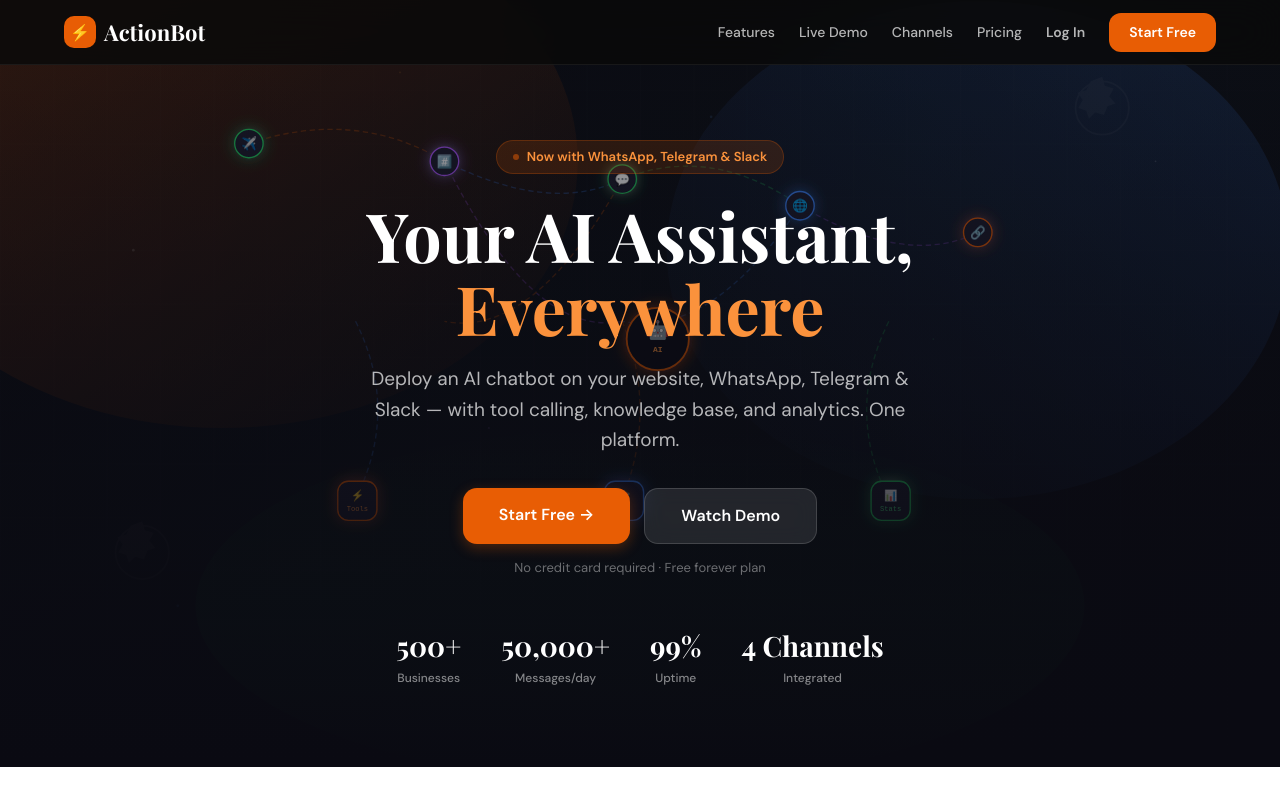
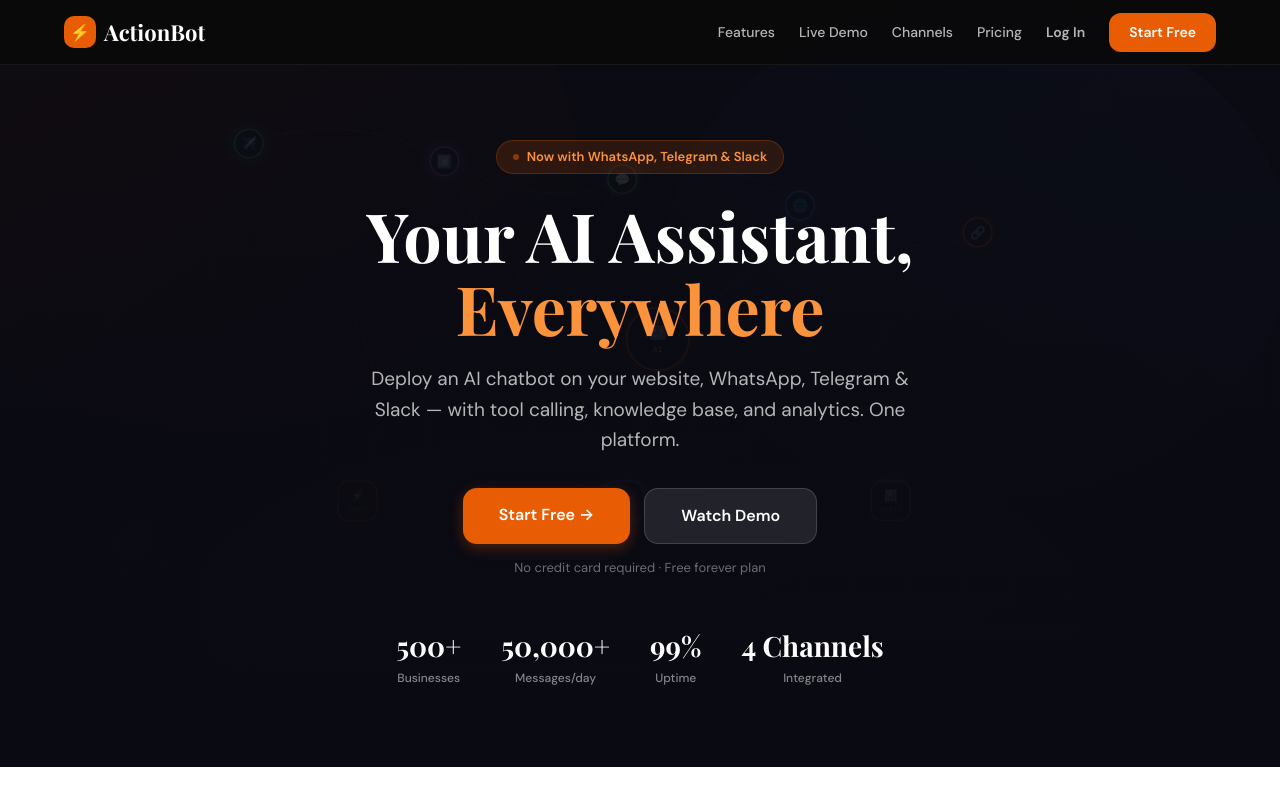
Before and after one commit to Sachin619619/actionbot-next, a Next.js app: page / in a window 1280 px wide. Shown: the top 800 px of the page. Built offline with nearby package versions, Linux system fonts and the light colour scheme.

Commit message:
Reduce SVG opacity + darken overlay for text readability

```diff
--- a/app/page.tsx
+++ b/app/page.tsx
@@ -129,12 +129,12 @@
           backgroundSize: "cover",
           backgroundPosition: "center",
           backgroundRepeat: "no-repeat",
-          opacity: 0.85,
+          opacity: 0.35,
         }} />
-        {/* Gradient overlay */}
+        {/* Darker overlay for text readability */}
         <div style={{
           position: "absolute", inset: 0,
-          background: "linear-gradient(to bottom, rgba(10,10,18,0.2) 0%, rgba(10,10,18,0.6) 60%, #0a0a12 100%)",
+          background: "linear-gradient(to bottom, rgba(10,10,18,0.6) 0%, rgba(10,10,18,0.85) 60%, #0a0a12 100%)",
         }} />
         <div style={{ position: "relative", zIndex: 1, maxWidth: 1200, margin: "0 auto", padding: "0 24px", textAlign: "center" }}>
           <div style={{ display: "inline-flex", alignItems: "center", gap: 8, background: "rgba(232,93,4,0.15)", border: "1px solid rgba(232,93,4,0.25)", borderRadius: 100, padding: "6px 16px", fontSize: 13, fontWeight: 600, color: "#fb923c", marginBottom: 24 }}>
```
